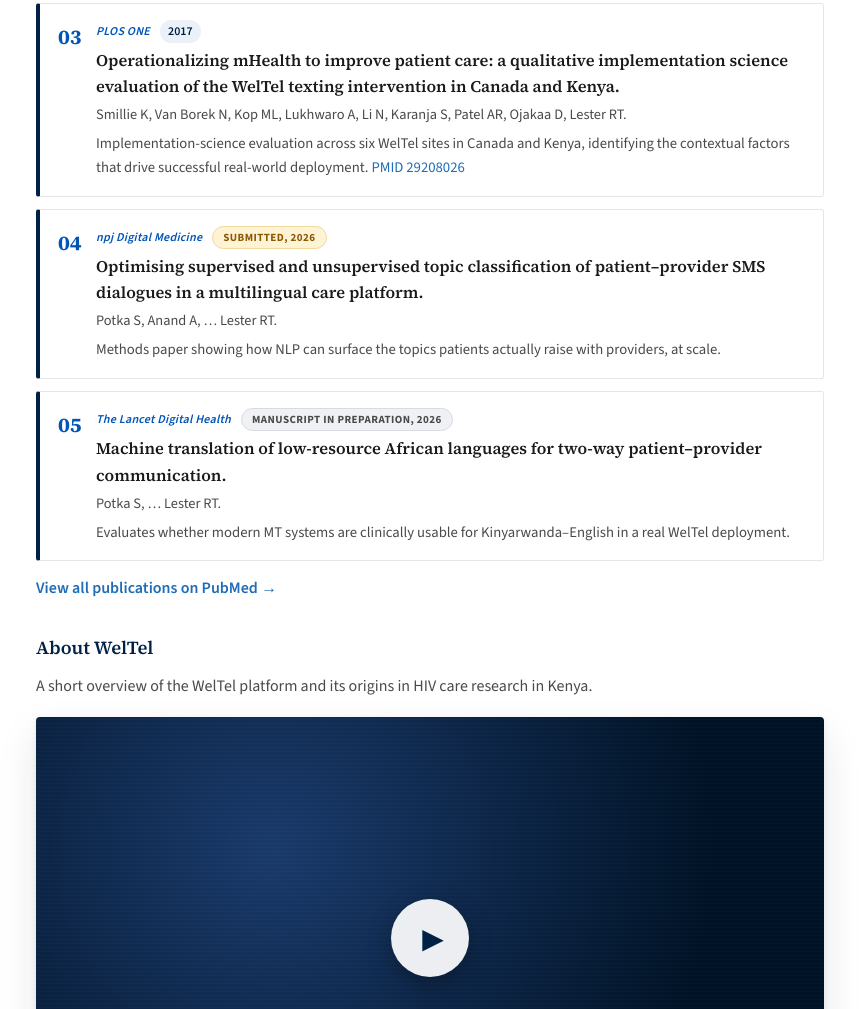
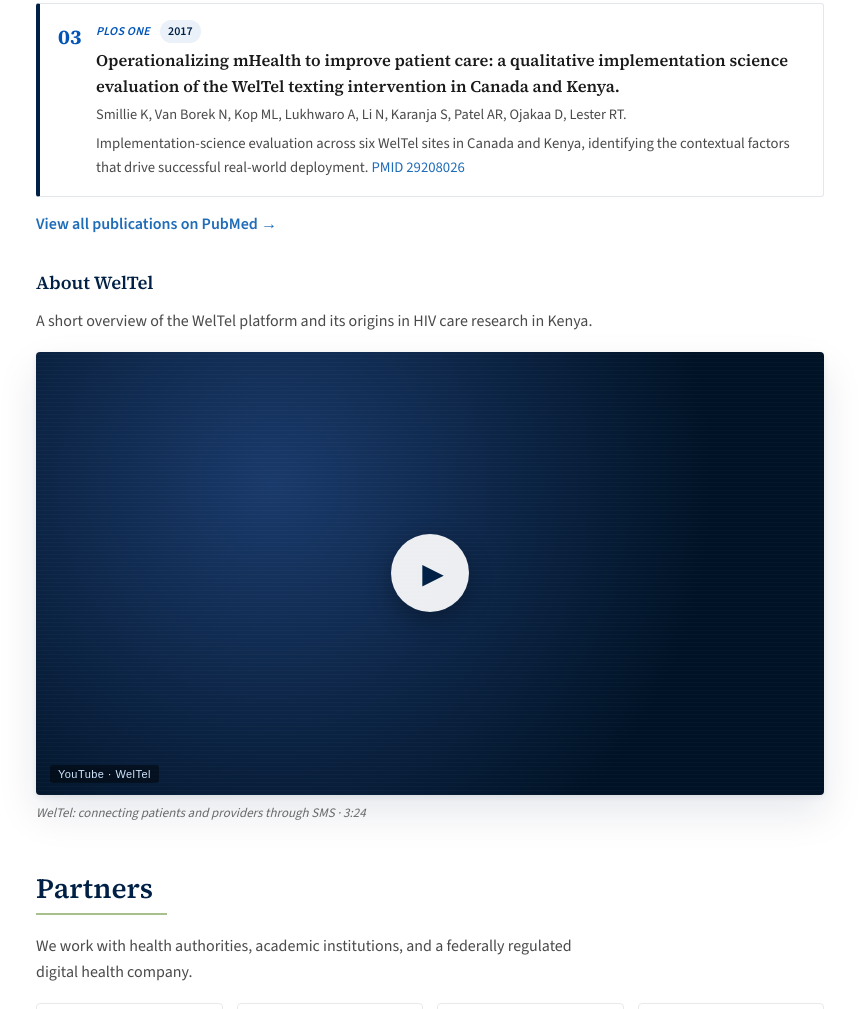
Before and after one commit to sherapotka/dghai-mockup, a plain HTML site: page index.html in a window 1280 px wide. Shown: the part 4859-5868 px from the top of the page, without its empty margins (38-897 px from the left). Drawn offline with nearby package versions, Linux system fonts and the light colour scheme.

Commit message:
Remove in-progress (submitted/in-prep) publications from Featured list

```diff
--- a/index.html
+++ b/index.html
@@ -425,24 +425,6 @@
             <div class="pub-authors">Smillie K, Van Borek N, Kop ML, Lukhwaro A, Li N, Karanja S, Patel AR, Ojakaa D, Lester RT.</div>
             <div class="pub-summary">Implementation-science evaluation across six WelTel sites in Canada and Kenya, identifying the contextual factors that drive successful real-world deployment. <a href="https://pubmed.ncbi.nlm.nih.gov/29208026/" target="_blank" rel="noopener">PMID 29208026</a></div>
           </li>
-          <li class="reveal">
-            <div class="pub-meta">
-              <span class="pub-journal">npj Digital Medicine</span>
-              <span class="pub-status">Submitted, 2026</span>
-            </div>
-            <div class="pub-title">Optimising supervised and unsupervised topic classification of patient&ndash;provider SMS dialogues in a multilingual care platform.</div>
-            <div class="pub-authors">Potka S, Anand A, &hellip; Lester RT.</div>
-            <div class="pub-summary">Methods paper showing how NLP can surface the topics patients actually raise with providers, at scale.</div>
-          </li>
-          <li class="reveal">
-            <div class="pub-meta">
-              <span class="pub-journal">The Lancet Digital Health</span>
-              <span class="pub-status pub-status-prep">Manuscript in preparation, 2026</span>
-            </div>
-            <div class="pub-title">Machine translation of low-resource African languages for two-way patient&ndash;provider communication.</div>
-            <div class="pub-authors">Potka S, &hellip; Lester RT.</div>
-            <div class="pub-summary">Evaluates whether modern MT systems are clinically usable for Kinyarwanda&ndash;English in a real WelTel deployment.</div>
-          </li>
         </ol>
         <a class="pubmed-link" href="https://pubmed.ncbi.nlm.nih.gov/?term=Lester+RT" target="_blank" rel="noopener">View all publications on PubMed &rarr;</a>
 
```
